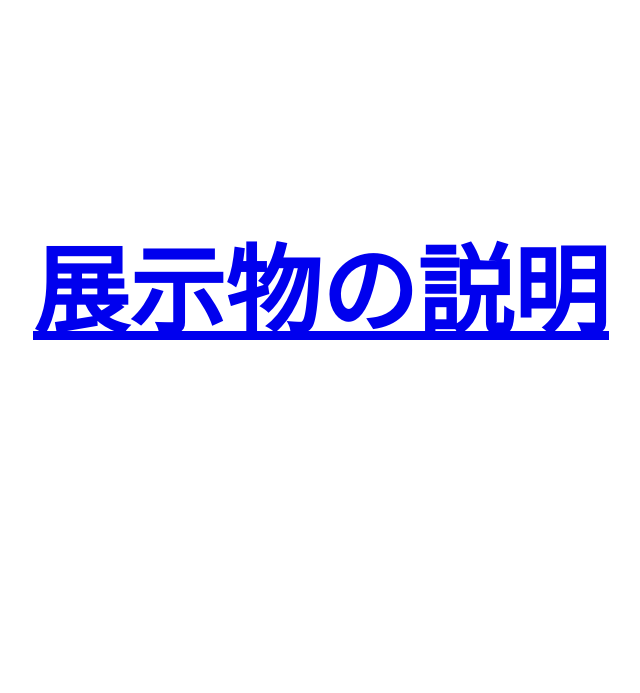
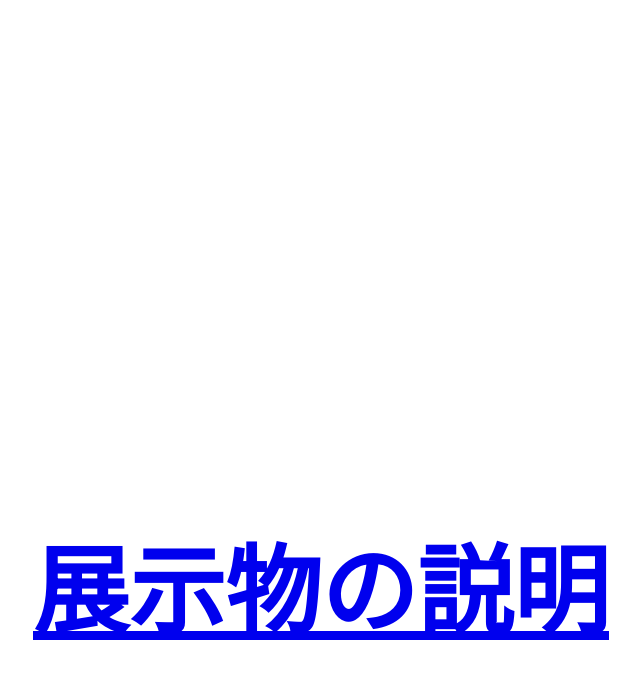
Before and after one commit to cdlab-sit/BBDC, a Flask app: page /user-waiting in a window 1280 px wide. Shown: the part 1229-1922 px from the top of the page, without its empty margins (319-959 px from the left). Before the commit the page ends 1569 px from the top, so only its background shows below. Run offline with Flask 2, Linux system fonts and the light colour scheme.

Commit message:
プルススペース

```diff
--- a/templates/user-waiting.html
+++ b/templates/user-waiting.html
@@ -17,6 +17,7 @@
 
     <div class="sp"></div>
     <div class="sp"></div>
+    <div class="sp"></div>
 
     <div id="setumei">
       <div class="text">
```
